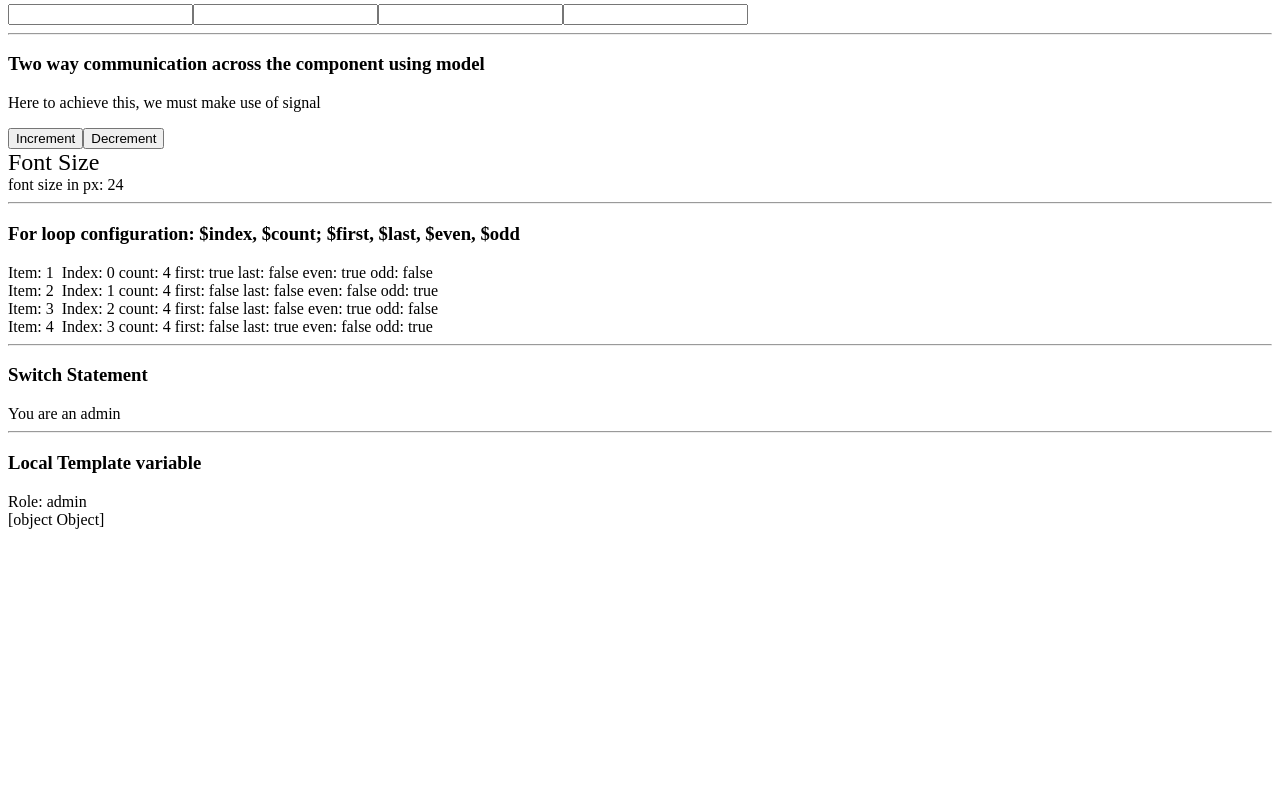
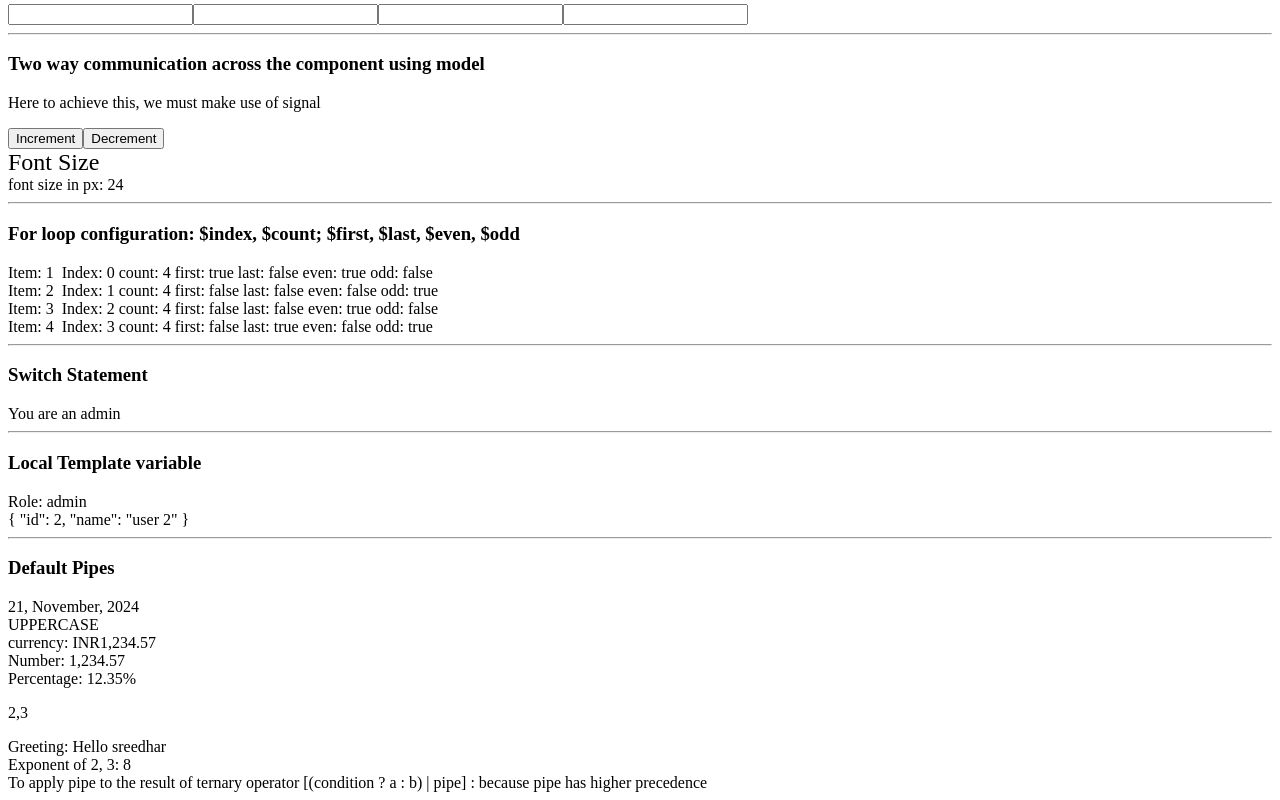
Before and after one commit to sreedhar-eg1/Angular-practice, an Angular app: page / in a window 1280 px wide. Shown: the part 822-1622 px from the top of the page. Before the commit the page ends 1359 px from the top, so only its background shows below. Built offline with nearby package versions, Linux system fonts and the light colour scheme.

Commit message:
feature - default and custom pipes

```diff
--- a/src/app/app.component.html
+++ b/src/app/app.component.html
@@ -69,12 +69,28 @@
   } }
 </div>
 
-@let role = userRole();
-@let userDetails = num$ | async;
+@let role = userRole(); @let userDetails = num$ | async;
 
-<hr>
+<hr />
 <div>
   <h3>Local Template variable</h3>
-  <div>Role: {{role}}</div>
-  {{userDetails}}
+  <div>Role: {{ role }}</div>
+  {{ userDetails | json }}
 </div>
+
+<hr />
+<div>
+  <h3>Default Pipes</h3>
+  <div>{{ "Date: " + todaysdate | date : "d, MMMM, Y" }}</div>
+  <div>{{ "Uppercase" | uppercase }}</div>
+  <div>currency: {{ 1234.567 | currency : "INR" : "code" : "1.2-2" }}</div>
+  <div>Number: {{ 1234.567 | number : "1.2-2" }}</div>
+  <div>Percentage: {{ 0.1234567 | percent : "1.2-2" }}</div>
+  <p>{{ [1, 2, 3, 4, 5, 6] | slice : 1 : 3 }}</p>
+  <div>Greeting: {{ "sreedhar" | greet }}</div>
+  <div>Exponent of 2, 3: {{ 2 | exponent : 3 }}</div>
+  <div>
+    To apply pipe to the result of ternary operator [(condition ? a : b) | pipe]
+    : because pipe has higher precedence
+  </div>
+</div>
--- a/src/app/app.component.ts
+++ b/src/app/app.component.ts
@@ -2,17 +2,18 @@ import { Component, OnInit, signal } from '@angular/core';
 import { RouterOutlet } from '@angular/router';
 import { AdminProfileComponent } from './basics/admin-profile/admin-profile.component';
 import { UserProfileComponent } from './basics/user-profile/user-profile.component';
-import { AsyncPipe, NgComponentOutlet } from '@angular/common';
+import { AsyncPipe, CurrencyPipe, DatePipe, DecimalPipe, JsonPipe, NgComponentOutlet, PercentPipe, SlicePipe, UpperCasePipe } from '@angular/common';
 import { HostComponent } from './basics/host/host.component';
 import { ParentComponent } from './basics/parent/parent.component';
 import { StylesComponent } from './basics/styles/styles.component';
 import { SizerComponent } from './basics/sizer/sizer.component';
 import { from } from 'rxjs';
+import { GreetPipe } from './pipes/greet.pipe';
+import { ExponentPipe } from './pipes/exponent.pipe';
 
 @Component({
   selector: 'app-root',
   imports: [
-    RouterOutlet,
     AdminProfileComponent,
     UserProfileComponent,
     NgComponentOutlet,
@@ -20,7 +21,16 @@ import { from } from 'rxjs';
     ParentComponent,
     StylesComponent,
     SizerComponent,
-    AsyncPipe
+    AsyncPipe,
+    DatePipe,
+    UpperCasePipe,
+    CurrencyPipe,
+    DecimalPipe,
+    PercentPipe,
+    SlicePipe,
+    JsonPipe,
+    GreetPipe,
+    ExponentPipe
   ],
   templateUrl: './app.component.html',
   styleUrl: './app.component.scss',
@@ -29,6 +39,8 @@ export class AppComponent implements OnInit {
   title = 'angular-19-feature';
   fontSize = signal(24);
   userRole = signal('admin');
+
+  todaysdate = new Date()
 
   isAdmin = signal(true);
   profileComponent: {
--- /dev/null
+++ b/src/app/pipes/exponent.pipe.ts
@@ -0,0 +1,12 @@
+import { Pipe, PipeTransform } from '@angular/core';
+
+@Pipe({
+  name: 'exponent'
+})
+export class ExponentPipe implements PipeTransform {
+
+  transform(value: number, exponent: number): number {
+    return Math.pow(value, exponent);
+  }
+
+}
--- /dev/null
+++ b/src/app/pipes/greet.pipe.ts
@@ -0,0 +1,12 @@
+import { Pipe, PipeTransform } from '@angular/core';
+
+@Pipe({
+  name: 'greet'
+})
+export class GreetPipe implements PipeTransform {
+
+  transform(value: unknown, ...args: unknown[]): unknown {
+    return `Hello ${value}`;
+  }
+
+}
```
Also changed, not shown: 2 other files (tests, documents, lock files or other folders).
